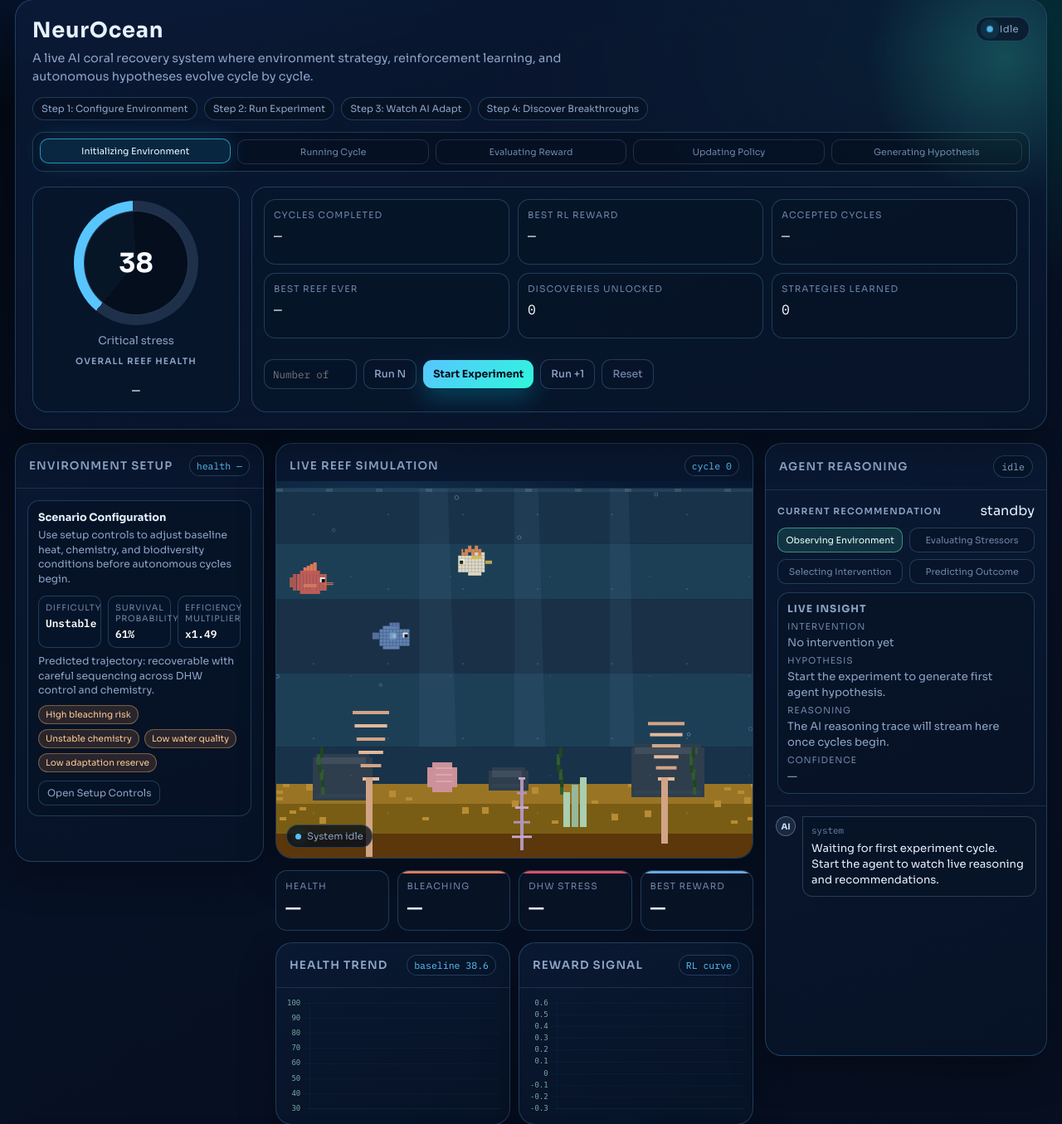
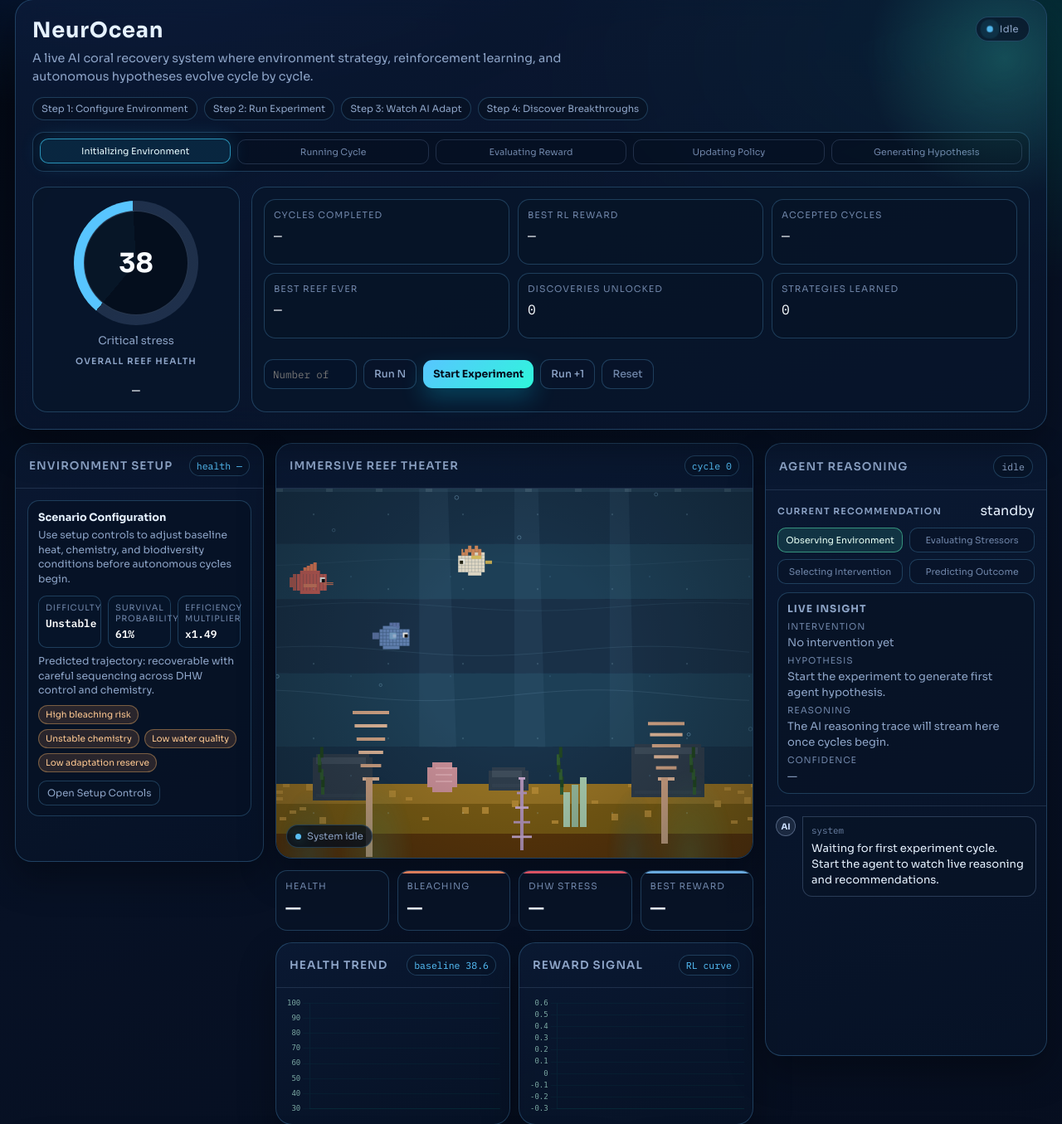
Before and after one commit to AbhinavGGarg/NeurOcean, a Flask app: page / in a window 1280 px wide, after a click on "Start Experiment". Shown: the part 19-1374 px from the top of the page at 83% size. Run offline with Flask 3, Linux system fonts and the light colour scheme; data that the repository does not hold is empty.

Commit message:
Amplify reef viewport with immersive layered visuals

```diff
--- a/templates/index.html
+++ b/templates/index.html
@@ -963,9 +963,33 @@ input[type="range"]::-webkit-slider-thumb {
   position: relative;
   flex: 1;
   min-height: 340px;
+  border-radius: 0 0 18px 18px;
+  overflow: hidden;
   background:
     radial-gradient(circle at 20% -20%, rgba(52, 210, 255, 0.22), transparent 48%),
     linear-gradient(180deg, #041129 0%, #051733 60%, #031126 100%);
+  transition: filter 0.35s ease, box-shadow 0.35s ease, background 0.35s ease;
+}
+
+.reef-wrap.mode-critical {
+  background:
+    radial-gradient(circle at 20% -20%, rgba(255, 136, 115, 0.2), transparent 48%),
+    linear-gradient(180deg, #1b0d16 0%, #1a1021 60%, #170c1b 100%);
+  box-shadow: inset 0 0 50px rgba(255, 93, 111, 0.15);
+}
+
+.reef-wrap.mode-stressed {
+  background:
+    radial-gradient(circle at 20% -20%, rgba(255, 176, 98, 0.2), transparent 48%),
+    linear-gradient(180deg, #0f1831 0%, #102343 60%, #09172b 100%);
+  box-shadow: inset 0 0 45px rgba(255, 169, 94, 0.14);
+}
+
+.reef-wrap.mode-healthy {
+  background:
+    radial-gradient(circle at 20% -20%, rgba(84, 255, 203, 0.24), transparent 48%),
+    linear-gradient(180deg, #041c2e 0%, #0a2f48 60%, #042535 100%);
+  box-shadow: inset 0 0 55px rgba(95, 248, 188, 0.16);
 }
 
 canvas#reef {
@@ -999,6 +1023,33 @@ canvas#reef {
   opacity: 0.42;
   transform: translateX(0);
   animation: driftMid 20s linear infinite;
+}
+
+.reef-caustics {
+  position: absolute;
+  inset: 0;
+  z-index: 1;
+  pointer-events: none;
+  opacity: 0.32;
+  background:
+    repeating-linear-gradient(
+      118deg,
+      rgba(181, 230, 255, 0.22) 0 2.2%,
+      rgba(181, 230, 255, 0.02) 2.2% 7.5%
+    );
+  mix-blend-mode: screen;
+  animation: causticShift 18s linear infinite;
+}
+
+.reef-depth-grid {
+  position: absolute;
+  inset: 0;
+  z-index: 1;
+  pointer-events: none;
+  background:
+    linear-gradient(transparent 0 82%, rgba(8, 18, 36, 0.55) 82% 100%),
+    repeating-linear-gradient(90deg, rgba(159, 210, 255, 0.07) 0 1px, transparent 1px 10%);
+  opacity: 0.35;
 }
 
 .reef-particles {
@@ -1013,6 +1064,42 @@ canvas#reef {
   background-position: 0 0, 30px 60px;
   animation: bubbleFlow 26s linear infinite;
   opacity: 0.3;
+}
+
+.reef-scanline {
+  position: absolute;
+  inset: 0;
+  z-index: 5;
+  pointer-events: none;
+}
+
+.reef-scanline::before {
+  content: "";
+  position: absolute;
+  left: -10%;
+  right: -10%;
+  height: 3px;
+  top: -10%;
+  background: linear-gradient(90deg, transparent 0%, rgba(88, 209, 255, 0.6) 20%, rgba(88, 209, 255, 0.1) 65%, transparent 100%);
+  filter: blur(0.3px);
+  animation: scanSweep 8s ease-in-out infinite;
+}
+
+.reef-foreground {
+  position: absolute;
+  left: 0;
+  right: 0;
+  bottom: 0;
+  height: 24%;
+  z-index: 4;
+  pointer-events: none;
+  background:
+    radial-gradient(55px 120px at 8% 100%, rgba(39, 89, 83, 0.72), transparent 70%),
+    radial-gradient(65px 140px at 22% 100%, rgba(62, 133, 95, 0.58), transparent 72%),
+    radial-gradient(45px 120px at 76% 100%, rgba(39, 89, 83, 0.72), transparent 70%),
+    radial-gradient(75px 150px at 88% 100%, rgba(62, 133, 95, 0.55), transparent 72%);
+  opacity: 0.45;
+  animation: foregroundSway 6.6s ease-in-out infinite alternate;
 }
 
 .reef-state-overlay {
@@ -1053,6 +1140,23 @@ canvas#reef {
 @keyframes bubbleFlow {
   from { background-position: 0 0, 30px 60px; }
   to { background-position: 0 -240px, 30px -180px; }
+}
+
+@keyframes causticShift {
+  from { transform: translateX(0); }
+  to { transform: translateX(-12%); }
+}
+
+@keyframes scanSweep {
+  0% { top: -10%; opacity: 0; }
+  12% { opacity: 0.85; }
+  50% { opacity: 0.4; }
+  100% { top: 115%; opacity: 0; }
+}
+
+@keyframes foregroundSway {
+  from { transform: translateX(-1.5%); }
+  to { transform: translateX(1.5%); }
 }
 
 .reef-hud {
@@ -2004,14 +2108,18 @@ canvas#reef {
     <div class="col-stack">
       <article class="panel live-panel">
         <div class="panel-head">
-          <h3>Live Reef Simulation</h3>
+          <h3>Immersive Reef Theater</h3>
           <span class="panel-tag" id="reef-cyc">cycle 0</span>
         </div>
         <div class="reef-wrap" id="reef-wrap">
           <div class="reef-parallax reef-back"></div>
           <div class="reef-parallax reef-mid"></div>
+          <div class="reef-caustics"></div>
+          <div class="reef-depth-grid"></div>
           <canvas id="reef"></canvas>
           <div class="reef-particles" id="reef-particles"></div>
+          <div class="reef-scanline"></div>
+          <div class="reef-foreground"></div>
           <div class="reef-state-overlay">
             <span class="live-dot"></span>
             <span id="reef-live-label">System idle</span>
@@ -2539,6 +2647,21 @@ function drawReef() {
     ctx.fillRect(0, y0*H, W, (y1-y0)*H);
   });
 
+  // Flowing current lines for a more alive scene
+  const waveT = Date.now() / 1200;
+  for (let l = 0; l < 4; l++) {
+    const yBase = H * (0.2 + l * 0.12);
+    ctx.beginPath();
+    for (let x = 0; x <= W; x += 10) {
+      const y = yBase + Math.sin((x / 65) + waveT + l) * (4 + l * 0.8);
+      if (x === 0) ctx.moveTo(x, y);
+      else ctx.lineTo(x, y);
+    }
+    ctx.strokeStyle = `rgba(168,220,255,${0.06 + l * 0.02})`;
+    ctx.lineWidth = 1;
+    ctx.stroke();
+  }
+
   // Heat shimmer at very high DHW
   if (dhw > 3) {
     ctx.fillStyle = `rgba(255,60,0,${Math.min(.25,(dhw-3)/15)})`;
@@ -2627,6 +2750,13 @@ function drawReef() {
       ctx.fillRect(xi*TILE,0,TILE*2,TILE);
     }
   }
+
+  // Vignette depth
+  const edge = ctx.createRadialGradient(W * 0.5, H * 0.45, W * 0.2, W * 0.5, H * 0.45, W * 0.75);
+  edge.addColorStop(0, 'rgba(0,0,0,0)');
+  edge.addColorStop(1, 'rgba(2,8,18,0.38)');
+  ctx.fillStyle = edge;
+  ctx.fillRect(0, 0, W, H);
 }
 
 function paintBlock(ctx,x,y,w,h,c){
@@ -2875,6 +3005,10 @@ function updateReef(state){
   document.getElementById('hd-w').style.background=w>.7?'#4ade80':w>.5?'#ffb347':'#ff4444';
   const wrap = document.getElementById('reef-wrap');
   const stress = Math.max(0, Math.min(1, (b/100)*0.6 + Math.min(1,d/8)*0.4));
+  wrap.classList.remove('mode-critical', 'mode-stressed', 'mode-healthy');
+  if (stress > 0.62) wrap.classList.add('mode-critical');
+  else if (stress > 0.35) wrap.classList.add('mode-stressed');
+  else wrap.classList.add('mode-healthy');
   wrap.style.filter = `saturate(${1.12 - stress * 0.45}) contrast(${1.03 - stress * 0.08}) brightness(${1 - stress * 0.08})`;
   if (!rafId) drawReef();
 }
```
